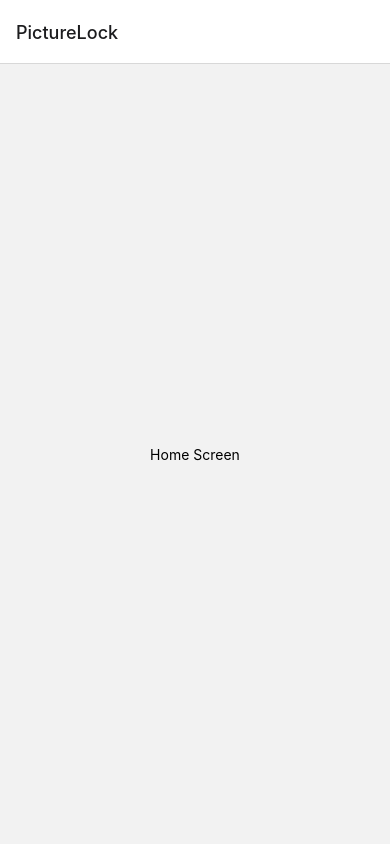
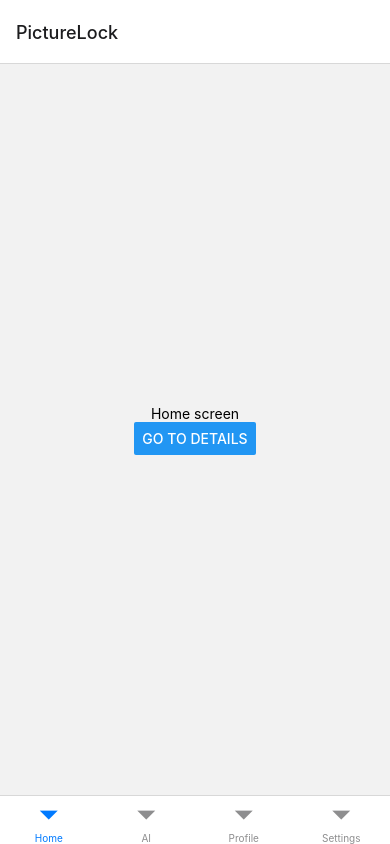
Before and after one commit to andykr1k/PictureLock, a React Native app in the folder Frontend/Mobile/PictureLock/: screen / in a window 390 px wide. Built offline with nearby package versions, Linux system fonts and the light colour scheme.

Commit message:
Setting Up Mobile Views

```diff
--- a/Frontend/Mobile/PictureLock/App.js
+++ b/Frontend/Mobile/PictureLock/App.js
@@ -1,26 +1,88 @@
 import * as React from 'react';
-import { View, Text } from 'react-native';
-import { NavigationContainer } from '@react-navigation/native';
+import { Button, Text, View } from 'react-native';
+import { NavigationContainer, DefaultTheme, DarkTheme  } from '@react-navigation/native';
 import { createNativeStackNavigator } from '@react-navigation/native-stack';
+import { createBottomTabNavigator } from '@react-navigation/bottom-tabs';
+import { useColorScheme } from 'react-native';
 
-const Stack = createNativeStackNavigator();
 
-function HomeScreen() {
+
+function DetailsScreen() {
   return (
-    <View style={{ flex: 1, alignItems: 'center', justifyContent: 'center' }}>
-      <Text>Home Screen</Text>
+    <View style={{ flex: 1, justifyContent: 'center', alignItems: 'center' }}>
+      <Text>Details!</Text>
     </View>
   );
 }
 
-function App() {
+function HomeScreen({ navigation }) {
   return (
-    <NavigationContainer>
-      <Stack.Navigator>
-        <Stack.Screen name="PictureLock" component={HomeScreen} />
-      </Stack.Navigator>
+    <View style={{ flex: 1, justifyContent: 'center', alignItems: 'center' }}>
+      <Text>Home screen</Text>
+      <Button
+        title="Go to Details"
+        onPress={() => navigation.navigate('Details')}
+      />
+    </View>
+  );
+}
+
+function SettingsScreen({ navigation }) {
+  return (
+    <View style={{ flex: 1, justifyContent: 'center', alignItems: 'center' }}>
+      <Text>Settings screen</Text>
+      <Button
+        title="Go to Details"
+        onPress={() => navigation.navigate('Details')}
+      />
+    </View>
+  );
+}
+
+const HomeStack = createNativeStackNavigator();
+
+function HomeStackScreen() {
+  return (
+    <HomeStack.Navigator>
+      <HomeStack.Screen name="PictureLock" component={HomeScreen} />
+      <HomeStack.Screen name="Details" component={DetailsScreen} />
+    </HomeStack.Navigator>
+  );
+}
+
+const SettingsStack = createNativeStackNavigator();
+
+function SettingsStackScreen() {
+  return (
+    <SettingsStack.Navigator>
+      <SettingsStack.Screen name="Settings" component={SettingsScreen} />
+      <SettingsStack.Screen name="Details" component={DetailsScreen} />
+    </SettingsStack.Navigator>
+  );
+}
+
+
+function NotificationsScreen({ navigation }) {
+  return (
+    <View style={{ flex: 1, alignItems: 'center', justifyContent: 'center' }}>
+      <Button onPress={() => navigation.goBack()} title="Go back home" />
+    </View>
+  );
+}
+
+const Tab = createBottomTabNavigator();
+
+export default function App() {
+  const scheme = useColorScheme();
+
+  return (
+    <NavigationContainer theme={scheme === 'dark' ? DarkTheme : DefaultTheme}>
+      <Tab.Navigator screenOptions={{ headerShown: false }}>
+        <Tab.Screen name="Home" component={HomeStackScreen} />
+        <Tab.Screen name="AI" component={SettingsStackScreen} />
+        <Tab.Screen name="Profile" component={SettingsStackScreen} />
+        <Tab.Screen name="Settings" component={SettingsStackScreen} />
+      </Tab.Navigator>
     </NavigationContainer>
   );
 }
-
-export default App;
--- a/Frontend/Mobile/PictureLock/babel.config.js
+++ b/Frontend/Mobile/PictureLock/babel.config.js
@@ -1,6 +1,6 @@
 module.exports = function(api) {
   api.cache(true);
   return {
-    presets: ['babel-preset-expo'],
+    presets: ['babel-preset-expo']
   };
 };
```
Also changed, not shown: Frontend/Mobile/PictureLock/package.json (+7 -2 lines), 1 other file (tests, documents, lock files or other folders).
